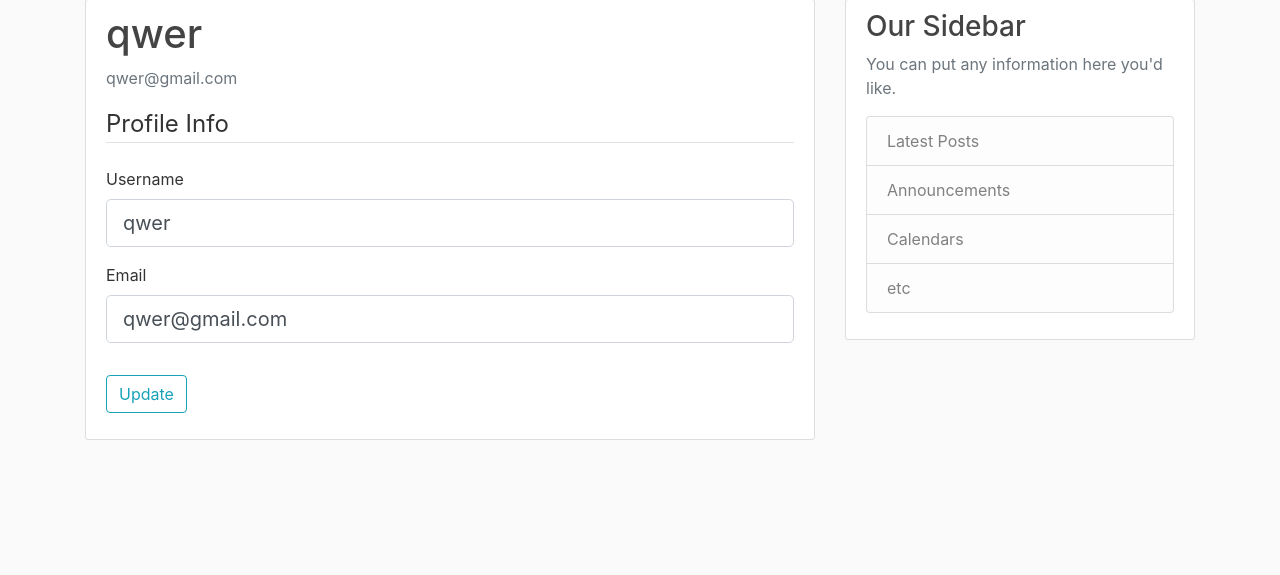
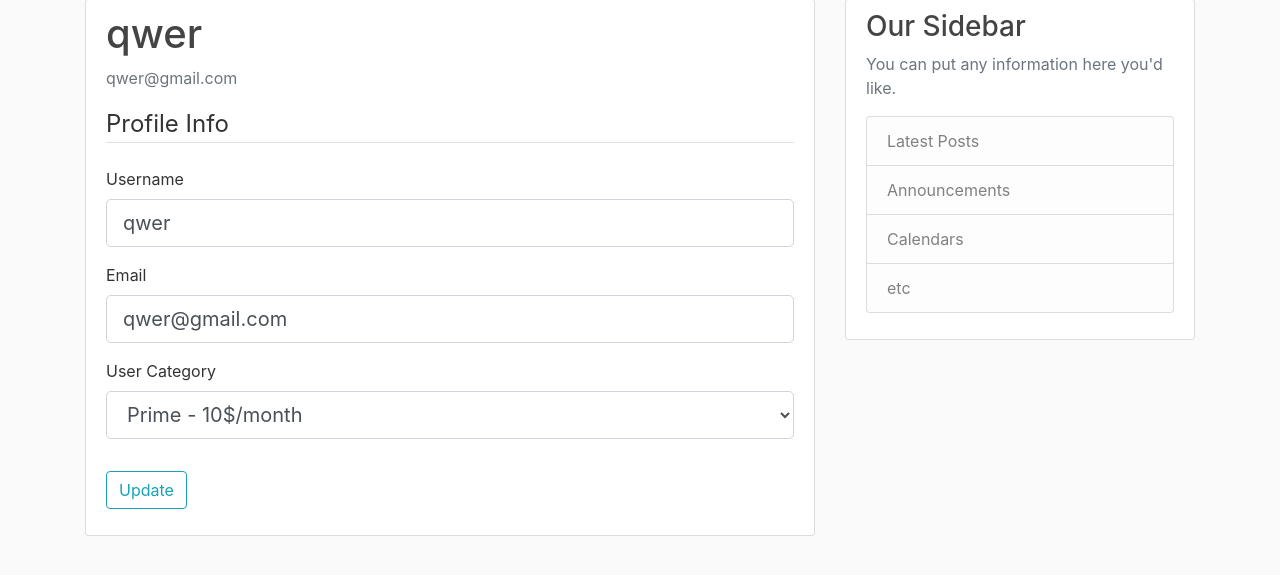
Before and after one commit to SeedrikMTL-dev/COMP353, a Flask app: page /profile in a window 1280 px wide. Shown: the part 81-656 px from the top of the page. Run offline with Flask 2, Linux system fonts and the light colour scheme; a user stored in the database is signed in; some libraries are stand-ins or nearby versions.

Commit message:
type of user & category
- unknown issues on my end

```diff
--- a/MainProject_COMP353/MainProject/forms.py
+++ b/MainProject_COMP353/MainProject/forms.py
@@ -3,12 +3,14 @@
 from flask_wtf import FlaskForm
 from flask_wtf.file import FileField, FileAllowed
 from flask_login import current_user
-from wtforms import StringField, PasswordField, SubmitField, BooleanField, TextAreaField
+from wtforms import StringField, PasswordField, SubmitField, BooleanField, TextAreaField, SelectField
 from wtforms.validators import DataRequired, Length, Email, EqualTo, ValidationError
 from MainProject.models import User
 
 
 class RegistrationForm(FlaskForm):
+    userType = SelectField('Type of User', coerce=int,
+                choices=[(1, 'Administrator'), (2, 'Employer'), (3, 'Employee/User')])
     username = StringField('Username',
                            validators=[DataRequired(), Length(min=2, max=20)])
     email = StringField('Email',
@@ -17,6 +19,8 @@ class RegistrationForm(FlaskForm):
     confirm_password = PasswordField('Confirm Password',
                                      validators=[DataRequired(), EqualTo('password')])
     submit = SubmitField('Sign Up')
+
+
 
     def validate_username(self, username):
         user = User.query.filter_by(username=username.data).first()
@@ -41,6 +45,8 @@ class UpdateAccountForm(FlaskForm):
                            validators=[DataRequired(), Length(min=2, max=20)])
     email = StringField('Email',
                         validators=[DataRequired(), Email()])
+    category = SelectField('User Category', coerce= int,
+                choices=[(0,'Basic - Free'), (10,'Prime - 10$/month'), (20,'Gold - 20$/month')])
     submit = SubmitField('Update')
 
     def validate_username(self, username):
--- a/MainProject_COMP353/MainProject/models.py
+++ b/MainProject_COMP353/MainProject/models.py
@@ -15,6 +15,8 @@ class User(db.Model, UserMixin):
     email = db.Column(db.String(120), unique=True, nullable=False)
     password = db.Column(db.String(60), nullable=False)
     posts = db.relationship('Post', backref='author', lazy=True)
+    category = db.Column(db.String(20), nullable=False, default='Basic - Free')
+    monthlyCharges = db.Column(db.Integer, nullable=False, default=0)
 
     def __repr__(self):
         return f"User('{self.username}', '{self.email}')"
--- a/MainProject_COMP353/MainProject/routes.py
+++ b/MainProject_COMP353/MainProject/routes.py
@@ -2,6 +2,8 @@
 
 import os
 import secrets
+from datetime import datetime
+
 from flask import render_template, url_for, flash, redirect, request, abort
 from MainProject import app, db, bcrypt
 from MainProject.forms import RegistrationForm, LoginForm, UpdateAccountForm, PostForm
@@ -12,8 +14,8 @@ from flask_login import login_user, current_user, logout_user, login_required
 @app.route("/")
 @app.route("/home")
 def home():
-    posts = Post.query.all()
-    return render_template('home.html', posts=posts)
+    #posts = Post.query.all()
+    return render_template('home.html')#, posts=posts)
 
 
 @app.route("/about")
@@ -59,25 +61,37 @@ def logout():
     return redirect(url_for('home'))
 
 
+num = 0
 @app.route("/profile", methods=['GET', 'POST'])
 @login_required
 def profile():
     form = UpdateAccountForm()
+    print("START: " + current_user.category)
     if form.validate_on_submit():
         current_user.username = form.username.data
         current_user.email = form.email.data
+        current_user.category = dict(form.category.choices).get(form.category.data)
+        num = form.category.data
+        print(dict(form.category.choices).get(form.category.data))
+       # print(dict(form['User Category'].choices)[current_user.category])
+       # if (current_user.category == 'Basic - Free'):
+       #     current_user.monthlyCharges = 0
+       # elif (current_user.category == 'Prime - 10$/month'):
+       #     current_user.monthlyCharges = 10
+       # elif (current_user.category == 'Gold - 20$/month'):
+       #    current_user.monthlyCharges = 20
         db.session.commit()
         flash('Your profile has been updated!', 'success')
         return redirect(url_for('profile'))
     elif request.method == 'GET':
-        form.username.data = current_user.username
-        form.email.data = current_user.email
+        print("ELSE: " + current_user.category)
+        #form.username.data = current_user.username
+        #form.email.data = current_user.email
+        #form.category.data = current_user.category
+        #print("NUM: " + num)
+        form = UpdateAccountForm(username = current_user.username, email = current_user.email, category = 10)
     return render_template('profile.html', title='Profile', form=form)
 
-
-@app.route('/about')
-def about():
-    return render_template('about.html')
 
 
 @app.route("/post/new", methods=['GET', 'POST'])
--- a/MainProject_COMP353/MainProject/templates/profile.html
+++ b/MainProject_COMP353/MainProject/templates/profile.html
@@ -40,6 +40,19 @@
                         {{ form.email(class="form-control form-control-lg") }}
                     {% endif %}
                 </div>
+                <div class="form-group">
+                    {{ form.category.label(class="form-control-label") }}
+                    {% if form.category.errors %}
+                        {{ form.category(class="form-control form-control-lg is-invalid") }}
+                        <div class="invalid-feedback">
+                            {% for error in form.category.errors %}
+                                <span>{{ error }}</span>
+                            {% endfor %}
+                        </div>
+                    {% else %}
+                        {{ form.category(class="form-control form-control-lg") }}
+                    {% endif %}
+                </div>
             </fieldset>
             <div class="form-group">
                 {{ form.submit(class="btn btn-outline-info") }}
--- a/MainProject_COMP353/run.py
+++ b/MainProject_COMP353/run.py
@@ -1,4 +1,4 @@
-from MainProject import app
+from MainProject import app, db
 
 if __name__ == '__main__':
     app.run(debug=True)
```
Also changed, not shown: MainProject_COMP353/MainProject/templates/register.html (+14 -0 lines), MainProject_COMP353/MainProject/site.db, 3 other files.
